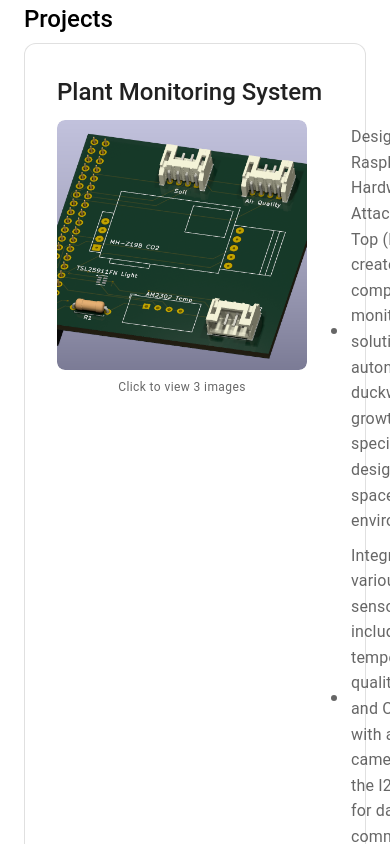
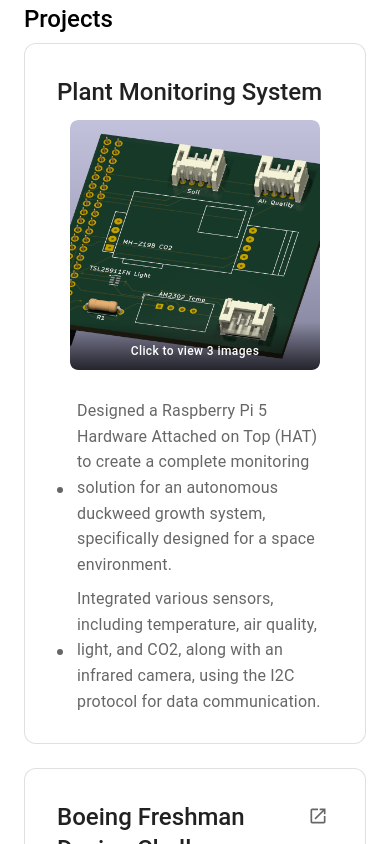
Before and after one commit to leongmichael/leongmichael.github.io, a React (Create React App) app: page / in a window 390 px wide. Shown: the part 1160-2004 px from the top of the page. Built offline with nearby package versions, Linux system fonts and the light colour scheme; the HTML template or start-up script is replaced by a standard one.

Commit message:
mobile viewing

```diff
--- a/src/App.js
+++ b/src/App.js
@@ -1,5 +1,3 @@
-import { useContext } from 'react'
-import { ThemeContext } from './contexts/theme'
 import './App.css'
 import {
   Box,
--- a/src/components/Projects/Projects.js
+++ b/src/components/Projects/Projects.js
@@ -82,10 +82,20 @@
             )}
           </Box>
 
-          <Box sx={{ display: 'flex', gap: 3, alignItems: 'flex-start' }}>
+          <Box sx={{
+            display: 'flex',
+            gap: 3,
+            alignItems: 'flex-start',
+            flexDirection: { xs: 'column', sm: 'row' } // Stack vertically only on mobile
+          }}>
             {/* Image Gallery on the left */}
             {imagesLoaded && existingImages.length > 0 && (
-              <Box sx={{ flexShrink: 0 }}>
+              <Box sx={{
+                flexShrink: 0,
+                width: { xs: '100%', sm: 'auto' }, // Full width on mobile
+                display: 'flex',
+                justifyContent: { xs: 'center', sm: 'flex-start' } // Center on mobile
+              }}>
                 <Box
                   sx={{
                     width: 250,
@@ -94,6 +104,7 @@
                     overflow: 'hidden',
                     cursor: 'pointer',
                     transition: 'transform 0.2s ease-in-out',
+                    position: 'relative',
                     '&:hover': {
                       transform: 'scale(1.05)'
                     }
@@ -111,20 +122,33 @@
                       borderRadius: '8px'
                     }}
                   />
-                </Box>
                   {imagesLoaded && existingImages.length > 1 && (
+                    <Box
+                      sx={{
+                        position: 'absolute',
+                        bottom: 0,
+                        left: 0,
+                        right: 0,
+                        background: 'linear-gradient(transparent, rgba(0,0,0,0.7))',
+                        padding: '20px 8px 8px 8px',
+                        borderRadius: '0 0 8px 8px'
+                      }}
+                    >
                       <Typography
                         variant="caption"
                         sx={{
-                      color: theme.palette.text.secondary,
-                      mt: 1,
+                          color: 'white',
                           display: 'block',
-                      textAlign: 'center'
+                          textAlign: 'center',
+                          fontSize: '0.75rem',
+                          fontWeight: 500
                         }}
                       >
                         Click to view {existingImages.length} images
                       </Typography>
+                    </Box>
                   )}
+                </Box>
               </Box>
             )}
 
```
Lines whose indentation alone changed are shown as unchanged.
